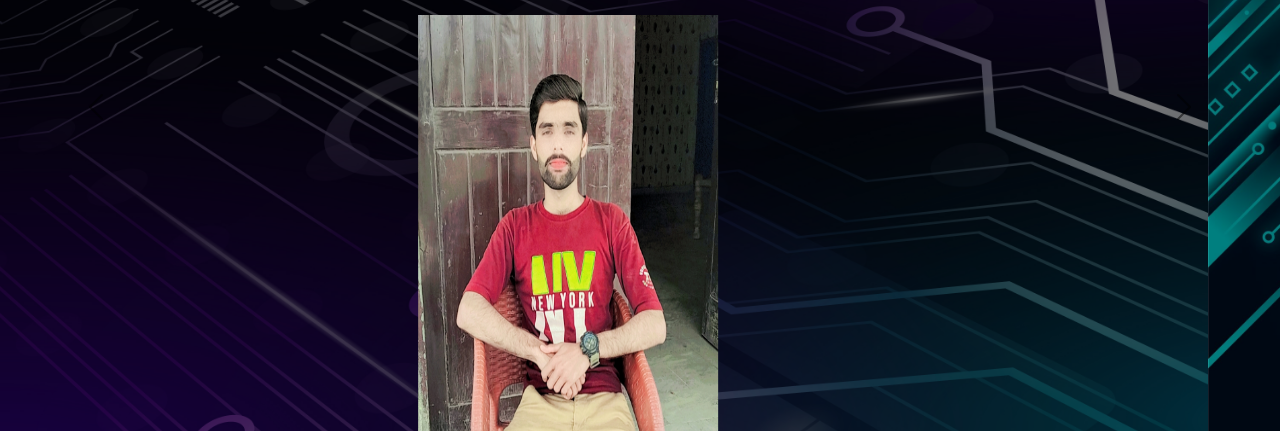
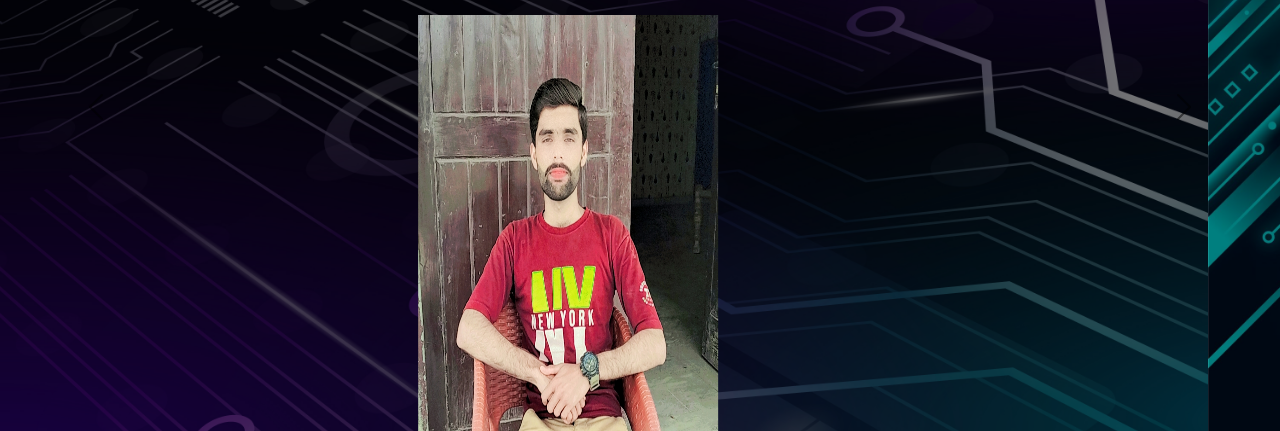
Before and after one commit to MubasharGit/computer_science.github.io, a plain HTML site: page index.html in a window 1280 px wide. Shown: the part 369-800 px from the top of the page. Drawn offline with nearby package versions, Linux system fonts and the light colour scheme.

Commit message:
Update index.html

```diff
--- a/index.html
+++ b/index.html
@@ -65,7 +65,7 @@
                 <div class="carousel-caption">
                     <h1 >MUBASHAR HASSAN</h1>
                    <span>
-                        <img src="IMG_20250216_140326.jpg" alt="Mubashar Hassan"  width="300px" height="470px">
+                        <img src="IMG_20250216_140326.jpg" alt="Mubashar Hassan"  width="300px" height="500px">
                    </span>
 
 
```
